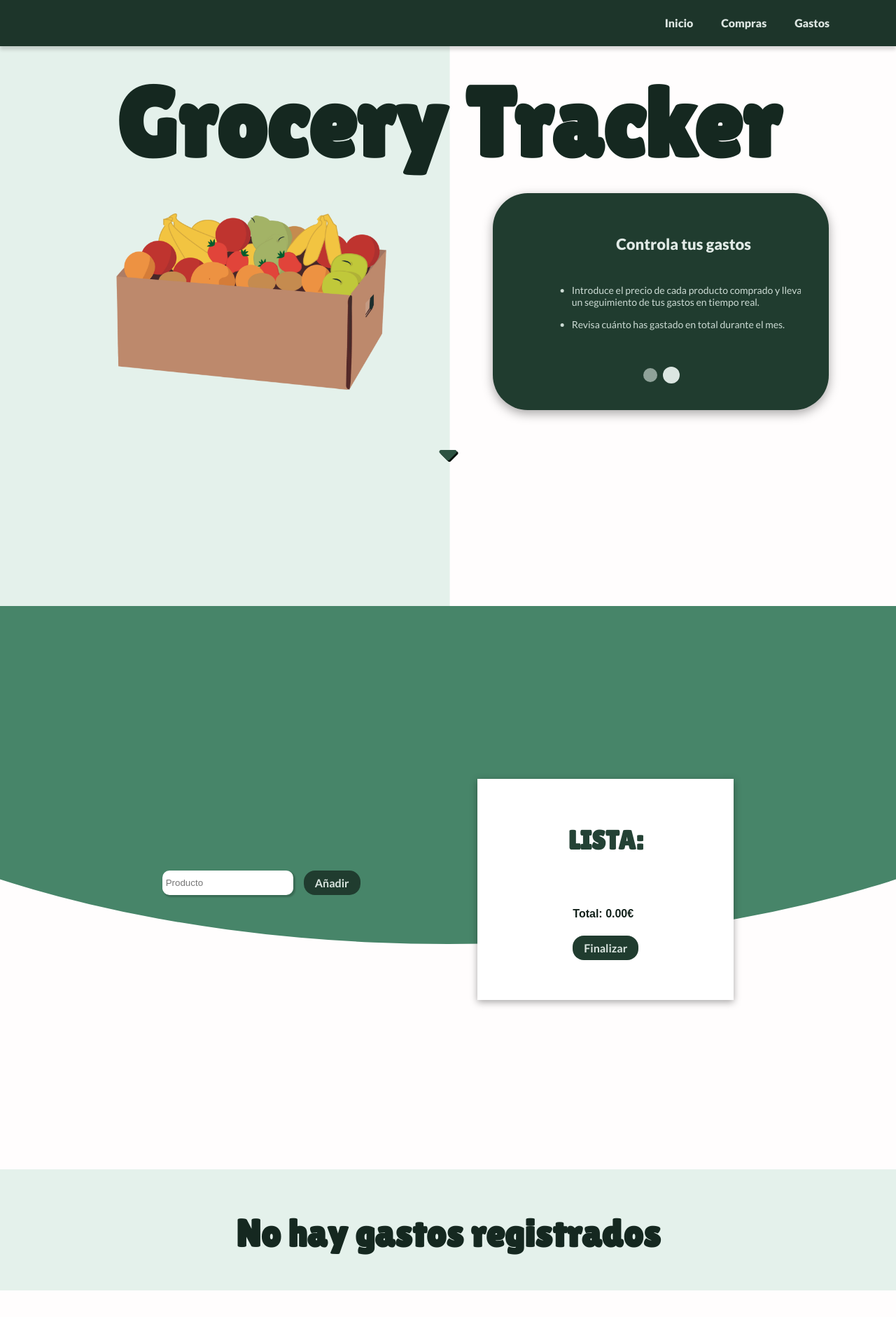
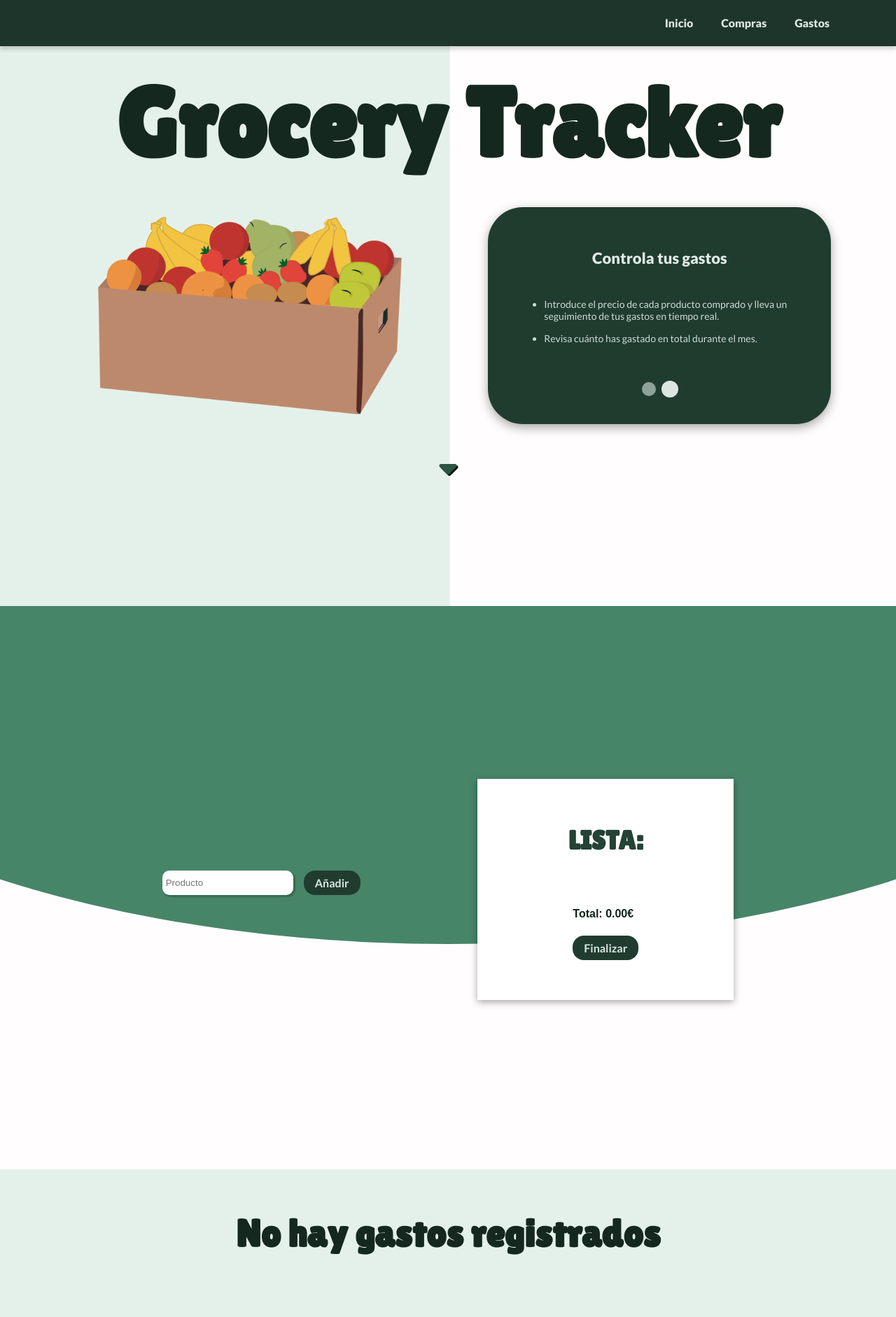
Before and after one commit to LorenaSTN/Grocery-Tracker, a React (Vite) app: page /#root in a window 1280 px wide. Shown: the top 1882 px of the page at 70% size. Before the commit the page ends 1844 px from the top, so only its background shows below. Built offline with nearby package versions, Linux system fonts and the light colour scheme; a web font is replaced by a local one.

Commit message:
modifying header and statistics component layout

```diff
--- a/src/scss/components/Header.scss
+++ b/src/scss/components/Header.scss
@@ -43,7 +43,7 @@
     justify-content: center;
     font-size: 40px;
     color: hsl(153, 30%, 25%);
-    padding: 40px 0px;
+    // padding: 40px 0px;
     text-shadow: 2px 2px hsl(153, 30%, 5%);
     cursor: pointer;
     position: relative;
@@ -61,7 +61,8 @@
     display: flex;
     justify-content: space-evenly;
     align-items: center;
-    margin-top: 20px;
+    margin-top: 40px;
+    margin-bottom: 40px;
     z-index: 2;
 
     @media screen and (max-width: 990px) {
@@ -74,7 +75,7 @@
     }
 
     img {
-      width: 400px;
+      width: 450px;
       z-index: 2;
 
       @media screen and (max-width: 1100px) {
@@ -98,7 +99,7 @@
   }
 
   &-section2 {
-    width: 480px;
+    width: 490px;
     height: 310px;
     background-color: hsl(152, 17%, 83%);
     background: hsl(153, 30%, 18%);
--- a/src/scss/components/Statistics.scss
+++ b/src/scss/components/Statistics.scss
@@ -1,5 +1,5 @@
 .statistics {
-  height: fit-content;
+  min-height: 100vh;
   background-color: hsl(153, 30%, 92%);
   padding-bottom: 50px;
 
```
